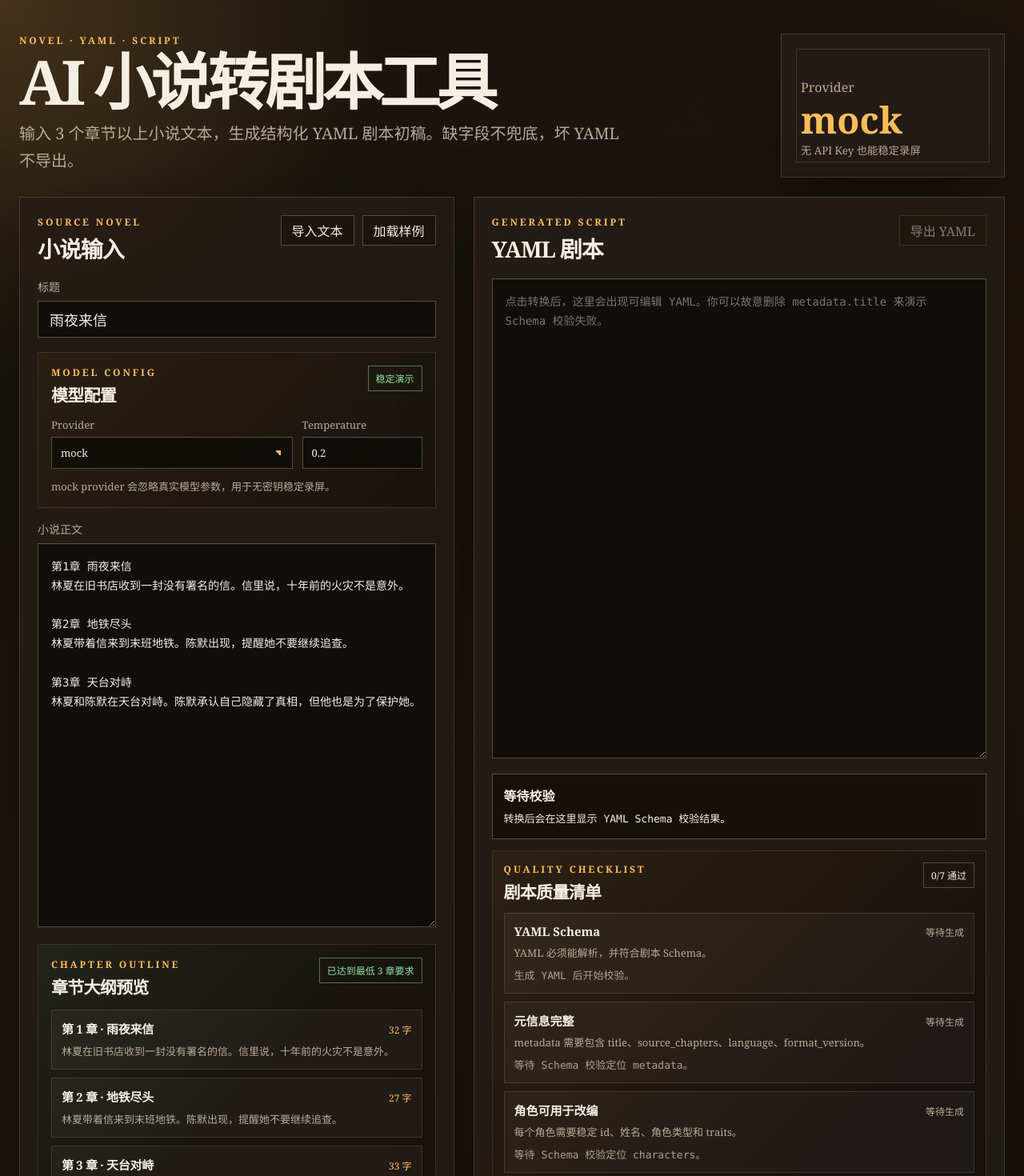
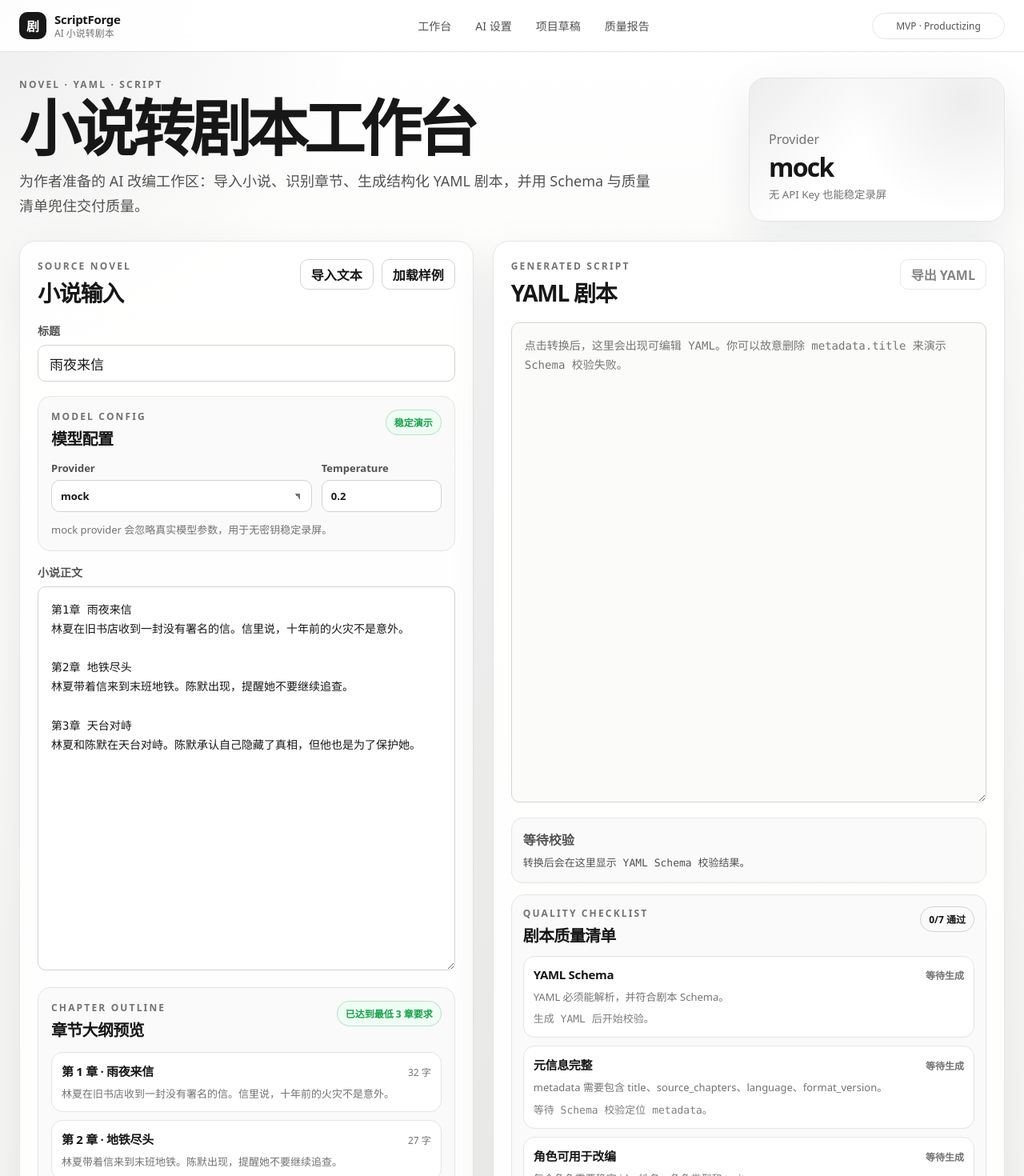
Before and after one commit to zgm2003/qiniuyun_work, a Next.js app: page / in a window 1280 px wide. Shown: the top 1470 px of the page at 80% size. Built offline with nearby package versions, Linux system fonts and the light colour scheme.

Commit message:
style: restyle workspace shell

```diff
--- a/src/app/globals.css
+++ b/src/app/globals.css
@@ -1,31 +1,47 @@
 :root {
-  color-scheme: dark;
-  --ink: #f5efe3;
-  --muted: #b9aa95;
-  --paper: #16130f;
-  --panel: rgba(36, 29, 22, 0.92);
-  --panel-strong: #2f261d;
-  --line: #5c4934;
-  --accent: #e8a23d;
-  --accent-strong: #ffbd59;
-  --danger: #ff766d;
-  --ok: #8fe6a0;
-  --shadow: rgba(0, 0, 0, 0.35);
+  color-scheme: light;
+  --background: #f7f7f5;
+  --background-strong: #ffffff;
+  --foreground: #171717;
+  --muted: #737373;
+  --muted-strong: #525252;
+  --card: #ffffff;
+  --card-soft: #fafafa;
+  --border: #e5e5e5;
+  --border-strong: #d4d4d4;
+  --primary: #171717;
+  --primary-foreground: #ffffff;
+  --danger: #dc2626;
+  --danger-soft: #fef2f2;
+  --success: #16a34a;
+  --success-soft: #f0fdf4;
+  --warning: #d97706;
+  --warning-soft: #fffbeb;
+  --info-soft: #f5f5f5;
+  --ring: rgba(23, 23, 23, 0.18);
+  --shadow: rgba(15, 23, 42, 0.08);
+  --mono: "SFMono-Regular", Consolas, "Liberation Mono", Menlo, monospace;
+  --sans: ui-sans-serif, system-ui, -apple-system, BlinkMacSystemFont, "Segoe UI", "Microsoft YaHei", sans-serif;
 }
 
 * {
   box-sizing: border-box;
 }
 
-html,
+html {
+  min-height: 100%;
+  scroll-behavior: smooth;
+  scroll-padding-top: 88px;
+}
+
 body {
   margin: 0;
   min-height: 100%;
   background:
-    radial-gradient(circle at top left, rgba(232, 162, 61, 0.22), transparent 30rem),
-    linear-gradient(135deg, #16130f 0%, #21170f 48%, #0f0d0a 100%);
-  color: var(--ink);
-  font-family: Georgia, "Times New Roman", "Songti SC", "SimSun", serif;
+    radial-gradient(circle at top left, rgba(23, 23, 23, 0.07), transparent 28rem),
+    linear-gradient(180deg, #ffffff 0%, var(--background) 48%, #f1f1ef 100%);
+  color: var(--foreground);
+  font-family: var(--sans);
 }
 
 button,
@@ -41,61 +57,150 @@ button {
 
 button:disabled {
   cursor: not-allowed;
-  opacity: 0.46;
+  opacity: 0.52;
 }
 
 a {
   color: inherit;
+  text-decoration: none;
+}
+
+.top-nav {
+  position: sticky;
+  top: 0;
+  z-index: 20;
+  border-bottom: 1px solid var(--border);
+  background: rgba(255, 255, 255, 0.88);
+  backdrop-filter: blur(18px);
+}
+
+.top-nav-inner {
+  display: flex;
+  width: min(1480px, calc(100vw - 48px));
+  height: 64px;
+  margin: 0 auto;
+  align-items: center;
+  justify-content: space-between;
+  gap: 24px;
+}
+
+.brand-mark {
+  display: inline-flex;
+  min-width: 220px;
+  align-items: center;
+  gap: 10px;
+}
+
+.brand-icon {
+  display: inline-grid;
+  width: 34px;
+  height: 34px;
+  place-items: center;
+  border-radius: 10px;
+  background: var(--primary);
+  color: var(--primary-foreground);
+  font-size: 16px;
+  font-weight: 800;
+}
+
+.brand-mark strong,
+.brand-mark small {
+  display: block;
+  line-height: 1.1;
+}
+
+.brand-mark strong {
+  font-size: 15px;
+  letter-spacing: -0.02em;
+}
+
+.brand-mark small {
+  margin-top: 3px;
+  color: var(--muted);
+  font-size: 12px;
+}
+
+.top-nav nav {
+  display: flex;
+  min-width: 0;
+  align-items: center;
+  justify-content: center;
+  gap: 6px;
+}
+
+.top-nav nav a {
+  border-radius: 999px;
+  padding: 8px 12px;
+  color: var(--muted-strong);
+  font-size: 14px;
+  transition: background 140ms ease, color 140ms ease;
+}
+
+.top-nav nav a:hover {
+  background: var(--info-soft);
+  color: var(--foreground);
+}
+
+.nav-status {
+  display: inline-flex;
+  min-width: 166px;
+  justify-content: center;
+  border: 1px solid var(--border);
+  border-radius: 999px;
+  padding: 7px 11px;
+  color: var(--muted-strong);
+  font-size: 12px;
+  white-space: nowrap;
 }
 
 .app-shell {
   width: min(1480px, calc(100vw - 48px));
   margin: 0 auto;
-  padding: 42px 0 56px;
+  padding: 32px 0 56px;
 }
 
 .hero-panel {
   display: grid;
-  grid-template-columns: 1fr 280px;
+  grid-template-columns: minmax(0, 1fr) 320px;
   gap: 24px;
   align-items: stretch;
   margin-bottom: 24px;
 }
 
 .hero-panel h1 {
-  max-width: 780px;
-  margin: 8px 0 14px;
-  font-size: clamp(42px, 6vw, 88px);
-  line-height: 0.9;
-  letter-spacing: -0.07em;
+  max-width: 860px;
+  margin: 10px 0 14px;
+  font-size: clamp(42px, 6vw, 82px);
+  line-height: 0.95;
+  letter-spacing: -0.075em;
 }
 
 .eyebrow,
 .section-kicker {
   margin: 0;
-  color: var(--accent-strong);
+  color: var(--muted);
   font-size: 12px;
-  font-weight: 700;
-  letter-spacing: 0.24em;
+  font-weight: 800;
+  letter-spacing: 0.18em;
   text-transform: uppercase;
 }
 
 .lead {
-  max-width: 760px;
+  max-width: 800px;
   margin: 0;
-  color: var(--muted);
-  font-size: 20px;
-  line-height: 1.7;
+  color: var(--muted-strong);
+  font-size: 18px;
+  line-height: 1.75;
 }
 
 .hero-card,
 .panel,
 .drafts-panel,
 .metrics-panel {
-  border: 1px solid rgba(232, 162, 61, 0.22);
-  background: var(--panel);
-  box-shadow: 0 24px 80px var(--shadow);
-  backdrop-filter: blur(16px);
+  border: 1px solid var(--border);
+  border-radius: 20px;
+  background: rgba(255, 255, 255, 0.88);
+  box-shadow: 0 20px 60px var(--shadow);
 }
 
 .hero-card {
@@ -110,34 +215,49 @@ a {
 
 .hero-card::before {
   position: absolute;
-  inset: 18px;
-  border: 1px solid rgba(245, 239, 227, 0.12);
+  inset: 0;
+  background:
+    linear-gradient(135deg, rgba(23, 23, 23, 0.08), transparent 44%),
+    radial-gradient(circle at 85% 15%, rgba(23, 23, 23, 0.08), transparent 9rem);
   content: "";
 }
 
 .hero-card span,
+.hero-card strong,
 .hero-card small {
   position: relative;
+}
+
+.hero-card span,
+.hero-card small {
   color: var(--muted);
 }
 
 .hero-card strong {
-  position: relative;
-  margin: 6px 0;
-  color: var(--accent-strong);
-  font-size: 46px;
+  display: block;
+  max-width: 100%;
+  margin: 8px 0;
+  overflow-wrap: anywhere;
+  font-size: 32px;
   line-height: 1;
+  letter-spacing: -0.055em;
 }
 
 .workspace-grid {
   display: grid;
-  grid-template-columns: minmax(0, 0.9fr) minmax(0, 1.1fr);
+  grid-template-columns: minmax(0, 0.94fr) minmax(0, 1.06fr);
   gap: 24px;
+  align-items: start;
 }
 
 .panel {
   min-width: 0;
   padding: 22px;
+}
+
+.output-panel {
+  position: sticky;
+  top: 88px;
 }
 
 .panel-head {
@@ -149,10 +269,11 @@ a {
 }
 
 .panel-head h2,
-.metrics-panel h2 {
+.metrics-panel h2,
+.drafts-head h2 {
   margin: 4px 0 0;
   font-size: 28px;
-  letter-spacing: -0.04em;
+  letter-spacing: -0.045em;
 }
 
 .source-actions {
@@ -176,8 +297,9 @@ a {
 .field-label {
   display: block;
   margin: 16px 0 8px;
-  color: var(--muted);
+  color: var(--muted-strong);
   font-size: 14px;
+  font-weight: 650;
 }
 
 .title-input,
@@ -186,11 +308,13 @@ a {
 .provider-select,
 .compact-input {
   width: 100%;
-  border: 1px solid var(--line);
+  border: 1px solid var(--border-strong);
+  border-radius: 10px;
   outline: none;
-  background: rgba(12, 10, 8, 0.72);
-  color: var(--ink);
-  box-shadow: inset 0 1px 0 rgba(255, 255, 255, 0.04);
+  background: #ffffff;
+  color: var(--foreground);
+  box-shadow: inset 0 1px 0 rgba(255, 255, 255, 0.75);
+  transition: border-color 140ms ease, box-shadow 140ms ease, background 140ms ease;
 }
 
 .title-input:focus,
@@ -198,53 +322,88 @@ a {
 .yaml-editor:focus,
 .provider-select:focus,
 .compact-input:focus {
-  border-color: var(--accent);
+  border-color: var(--primary);
+  box-shadow: 0 0 0 4px var(--ring);
 }
 
 .title-input {
   height: 46px;
   padding: 0 14px;
-  font-size: 18px;
+  font-size: 17px;
+}
+
+.model-config-card,
+.chapter-outline-card,
+.quality-card {
+  border: 1px solid var(--border);
+  border-radius: 16px;
+  background: var(--card-soft);
 }
 
 .model-config-card {
   margin-top: 18px;
-  border: 1px solid rgba(232, 162, 61, 0.18);
-  background:
-    linear-gradient(135deg, rgba(232, 162, 61, 0.08), transparent),
-    rgba(12, 10, 8, 0.42);
   padding: 16px;
 }
 
-.model-config-head {
+.model-config-head,
+.chapter-outline-head,
+.quality-head {
   display: flex;
   gap: 14px;
   align-items: flex-start;
   justify-content: space-between;
+}
+
+.model-config-head {
   margin-bottom: 14px;
 }
 
-.model-config-head h3 {
+.model-config-head h3,
+.chapter-outline-head h3,
+.quality-head h3 {
   margin: 4px 0 0;
-  font-size: 21px;
+  font-size: 20px;
   letter-spacing: -0.035em;
 }
 
-.provider-pill {
-  border: 1px solid var(--line);
-  padding: 6px 9px;
+.provider-pill,
+.outline-pill,
+.quality-score,
+.status {
+  display: inline-flex;
+  align-items: center;
+  border: 1px solid var(--border-strong);
+  border-radius: 999px;
+  padding: 6px 10px;
   font-size: 12px;
+  font-weight: 700;
   white-space: nowrap;
 }
 
-.provider-pill.mock {
-  border-color: rgba(143, 230, 160, 0.45);
-  color: var(--ok);
+.provider-pill.mock,
+.outline-pill.ok,
+.status.ok,
+.validation.ok,
+.quality-score.pass {
+  border-color: rgba(22, 163, 74, 0.26);
+  background: var(--success-soft);
+  color: var(--success);
 }
 
 .provider-pill.live {
-  border-color: rgba(232, 162, 61, 0.5);
-  color: var(--accent-strong);
+  border-color: rgba(217, 119, 6, 0.28);
+  background: var(--warning-soft);
+  color: var(--warning);
+}
+
+.outline-pill.bad,
+.status.bad,
+.validation.bad,
+.error-box,
+.quality-score.fail {
+  border-color: rgba(220, 38, 38, 0.26);
+  background: var(--danger-soft);
+  color: var(--danger);
 }
 
 .model-grid,
@@ -265,26 +424,29 @@ a {
 .model-live-fields label {
   display: grid;
   gap: 6px;
-  color: var(--muted);
+  color: var(--muted-strong);
   font-size: 13px;
+  font-weight: 650;
 }
 
 .provider-select,
 .compact-input {
   height: 40px;
   padding: 0 11px;
-  color: var(--ink);
 }
 
 .provider-select {
   appearance: none;
   background:
-    linear-gradient(45deg, transparent 50%, var(--accent-strong) 50%) right 14px center / 7px 7px no-repeat,
-    rgba(12, 10, 8, 0.72);
+    linear-gradient(45deg, transparent 50%, var(--muted) 50%) right 14px center / 7px 7px no-repeat,
+    #ffffff;
 }
 
-.sensitive-input {
-  font-family: "Cascadia Mono", Consolas, monospace;
+.sensitive-input,
+.yaml-editor,
+.validation pre,
+.quality-item small {
+  font-family: var(--mono);
 }
 
 .config-hint {
@@ -299,20 +461,22 @@ a {
   min-height: 480px;
   padding: 16px;
   resize: vertical;
-  font-family: "Cascadia Mono", "SFMono-Regular", Consolas, "Microsoft YaHei UI", monospace;
+  font-family: var(--mono);
   font-size: 14px;
   line-height: 1.72;
 }
 
 .yaml-editor {
   min-height: 600px;
+  background: #fbfbfa;
 }
 
 .source-message {
   margin: 12px 0 0;
-  border: 1px solid rgba(143, 230, 160, 0.35);
-  background: rgba(12, 10, 8, 0.44);
-  color: var(--ok);
+  border: 1px solid rgba(22, 163, 74, 0.24);
+  border-radius: 12px;
+  background: var(--success-soft);
+  color: var(--success);
   padding: 10px 12px;
   font-size: 13px;
   line-height: 1.5;
@@ -320,41 +484,7 @@ a {
 
 .chapter-outline-card {
   margin-top: 16px;
-  border: 1px solid rgba(232, 162, 61, 0.18);
-  background:
-    linear-gradient(135deg, rgba(143, 230, 160, 0.08), transparent 52%),
-    rgba(12, 10, 8, 0.42);
   padding: 16px;
-}
-
-.chapter-outline-head {
-  display: flex;
-  gap: 14px;
-  align-items: flex-start;
-  justify-content: space-between;
-}
-
-.chapter-outline-head h3 {
-  margin: 4px 0 0;
-  font-size: 21px;
-  letter-spacing: -0.035em;
-}
-
-.outline-pill {
-  border: 1px solid var(--line);
-  padding: 6px 9px;
-  font-size: 12px;
-  white-space: nowrap;
-}
-
-.outline-pill.ok {
-  border-color: rgba(143, 230, 160, 0.45);
-  color: var(--ok);
-}
-
-.outline-pill.bad {
-  border-color: rgba(255, 118, 109, 0.5);
-  color: var(--danger);
 }
 
 .chapter-outline-list {
@@ -365,36 +495,48 @@ a {
   list-style: none;
 }
 
+.chapter-outline-item,
+.quality-item,
+.draft-card,
+.metric-card {
+  border: 1px solid var(--border);
+  border-radius: 14px;
+  background: #ffffff;
+}
+
 .chapter-outline-item {
-  border: 1px solid rgba(245, 239, 227, 0.12);
-  background: rgba(255, 255, 255, 0.035);
   padding: 12px;
 }
 
 .chapter-outline-item.empty {
-  border-color: rgba(255, 118, 109, 0.42);
+  border-color: rgba(220, 38, 38, 0.28);
+  background: var(--danger-soft);
 }
 
-.chapter-outline-meta {
+.chapter-outline-meta,
+.quality-item-head {
   display: flex;
   gap: 12px;
   align-items: baseline;
   justify-content: space-between;
 }
 
-.chapter-outline-meta strong {
+.chapter-outline-meta strong,
+.quality-item-head strong {
   font-size: 15px;
   letter-spacing: -0.02em;
 }
 
 .chapter-outline-meta span {
-  color: var(--accent-strong);
+  color: var(--muted);
   font-size: 12px;
   white-space: nowrap;
 }
 
 .chapter-outline-item p,
-.empty-outline {
+.empty-outline,
+.quality-item p,
+.quality-item small {
   margin: 8px 0 0;
   color: var(--muted);
   font-size: 13px;
@@ -413,56 +555,13 @@ a {
   margin-top: 16px;
 }
 
-.status,
 .validation,
-.error-box {
-  border: 1px solid var(--line);
-  background: rgba(12, 10, 8, 0.58);
-}
-
-.status {
-  padding: 10px 12px;
-  font-size: 14px;
-}
-
-.status.ok,
-.validation.ok {
-  border-color: rgba(143, 230, 160, 0.45);
-  color: var(--ok);
-}
-
-.status.bad,
-.validation.bad,
-.error-box {
-  border-color: rgba(255, 118, 109, 0.5);
-  color: var(--danger);
-}
-
-.primary-button,
-.ghost-button {
-  border: 1px solid transparent;
-  transition: transform 140ms ease, border-color 140ms ease, background 140ms ease;
-}
-
-.primary-button:hover:not(:disabled),
-.ghost-button:hover:not(:disabled) {
-  transform: translateY(-1px);
-}
-
-.primary-button {
-  min-height: 44px;
-  padding: 0 18px;
-  background: var(--accent);
-  color: #1b1209;
-  font-weight: 800;
-}
-
-.ghost-button {
-  min-height: 38px;
-  padding: 0 13px;
-  border-color: var(--line);
-  background: rgba(12, 10, 8, 0.36);
-  color: var(--ink);
+.error-box,
+.draft-message,
+.empty-drafts {
+  border: 1px solid var(--border);
+  border-radius: 14px;
+  background: var(--card-soft);
 }
 
 .error-box {
@@ -474,6 +573,7 @@ a {
 .validation {
   margin-top: 14px;
   padding: 14px;
+  color: var(--muted-strong);
 }
 
 .validation strong {
@@ -486,57 +586,58 @@ a {
   overflow: auto;
   color: inherit;
   white-space: pre-wrap;
-  font-family: "Cascadia Mono", Consolas, monospace;
   font-size: 13px;
   line-height: 1.55;
 }
 
+.primary-button,
+.ghost-button {
+  border: 1px solid transparent;
+  border-radius: 10px;
+  transition: transform 140ms ease, border-color 140ms ease, background 140ms ease, color 140ms ease;
+}
+
+.primary-button:hover:not(:disabled),
+.ghost-button:hover:not(:disabled) {
+  transform: translateY(-1px);
+}
+
+.primary-button {
+  min-height: 44px;
+  padding: 0 18px;
+  background: var(--primary);
+  color: var(--primary-foreground);
+  font-weight: 800;
+}
+
+.ghost-button {
+  min-height: 38px;
+  padding: 0 13px;
+  border-color: var(--border-strong);
+  background: #ffffff;
+  color: var(--foreground);
+  font-weight: 650;
+}
+
+.ghost-button:hover:not(:disabled) {
+  border-color: var(--primary);
+}
+
 .quality-card {
   margin-top: 14px;
-  border: 1px solid rgba(232, 162, 61, 0.2);
-  background:
-    linear-gradient(135deg, rgba(232, 162, 61, 0.1), transparent 55%),
-    rgba(12, 10, 8, 0.5);
   padding: 14px;
 }
 
 .quality-card.pass {
-  border-color: rgba(143, 230, 160, 0.36);
+  border-color: rgba(22, 163, 74, 0.28);
 }
 
 .quality-card.fail {
-  border-color: rgba(255, 118, 109, 0.42);
+  border-color: rgba(220, 38, 38, 0.28);
 }
 
 .quality-head {
-  display: flex;
-  gap: 14px;
-  align-items: flex-start;
-  justify-content: space-between;
   margin-bottom: 12px;
-}
-
-.quality-head h3 {
-  margin: 4px 0 0;
-  font-size: 21px;
-  letter-spacing: -0.035em;
-}
-
-.quality-score {
-  border: 1px solid var(--line);
-  padding: 6px 9px;
-  font-size: 12px;
-  white-space: nowrap;
-}
-
-.quality-score.pass {
-  border-color: rgba(143, 230, 160, 0.45);
-  color: var(--ok);
-}
-
-.quality-score.fail {
-  border-color: rgba(255, 118, 109, 0.5);
-  color: var(--danger);
 }
 
 .quality-list {
@@ -548,55 +649,35 @@ a {
 }
 
 .quality-item {
-  border: 1px solid rgba(245, 239, 227, 0.12);
-  background: rgba(255, 255, 255, 0.035);
   padding: 12px;
 }
 
 .quality-item.pass {
-  border-color: rgba(143, 230, 160, 0.28);
+  border-color: rgba(22, 163, 74, 0.22);
 }
 
 .quality-item.fail {
-  border-color: rgba(255, 118, 109, 0.42);
-}
-
-.quality-item-head {
-  display: flex;
-  gap: 12px;
-  align-items: baseline;
-  justify-content: space-between;
-}
-
-.quality-item-head strong {
-  font-size: 15px;
+  border-color: rgba(220, 38, 38, 0.28);
+  background: var(--danger-soft);
 }
 
 .quality-item-head span {
   color: var(--muted);
   font-size: 12px;
+  font-weight: 700;
   white-space: nowrap;
 }
 
 .quality-item.pass .quality-item-head span {
-  color: var(--ok);
+  color: var(--success);
 }
 
 .quality-item.fail .quality-item-head span {
   color: var(--danger);
 }
 
-.quality-item p,
 .quality-item small {
   display: block;
-  margin: 8px 0 0;
-  color: var(--muted);
-  font-size: 13px;
-  line-height: 1.5;
-}
-
-.quality-item small {
-  font-family: "Cascadia Mono", Consolas, monospace;
   opacity: 0.92;
 }
 
@@ -613,9 +694,7 @@ a {
 }
 
 .drafts-head h2 {
-  margin: 4px 0 8px;
-  font-size: 28px;
-  letter-spacing: -0.04em;
+  margin-bottom: 8px;
 }
 
 .drafts-head p,
@@ -644,8 +723,6 @@ a {
 
 .draft-message,
 .empty-drafts {
-  border: 1px solid var(--line);
-  background: rgba(12, 10, 8, 0.44);
   padding: 12px;
 }
 
@@ -669,16 +746,14 @@ a {
   min-height: 136px;
   gap: 16px;
   align-content: space-between;
-  border: 1px solid rgba(245, 239, 227, 0.12);
-  background: rgba(255, 255, 255, 0.035);
   padding: 16px;
 }
 
 .draft-card.active {
-  border-color: rgba(232, 162, 61, 0.55);
+  border-color: rgba(23, 23, 23, 0.44);
   background:
-    linear-gradient(135deg, rgba(232, 162, 61, 0.12), transparent),
-    rgba(255, 255, 255, 0.035);
+    linear-gradient(135deg, rgba(23, 23, 23, 0.055), transparent),
+    #ffffff;
 }
 
 .draft-card h3 {
@@ -700,7 +775,7 @@ a {
 }
 
 .danger-button {
-  border-color: rgba(255, 118, 109, 0.5);
+  border-color: rgba(220, 38, 38, 0.28);
   color: var(--danger);
 }
 
@@ -719,8 +794,6 @@ a {
 }
 
 .metric-card {
-  border: 1px solid rgba(245, 239, 227, 0.12);
-  background: rgba(255, 255, 255, 0.035);
   padding: 18px;
 }
 
@@ -733,26 +806,95 @@ a {
 .metric-card strong {
   display: block;
   margin-top: 8px;
-  color: var(--accent-strong);
   font-size: 34px;
   line-height: 1;
+  letter-spacing: -0.045em;
 }
 
-@media (max-width: 980px) {
+@media (max-width: 1080px) {
+  .top-nav-inner {
+    width: min(100vw - 32px, 860px);
+  }
+
+  .brand-mark {
+    min-width: 0;
+  }
+
+  .nav-status {
+    display: none;
+  }
+
   .app-shell {
-    width: min(100vw - 28px, 760px);
-    padding-top: 24px;
+    width: min(100vw - 32px, 860px);
   }
 
   .hero-panel,
   .workspace-grid,
-  .drafts-head,
   .metrics-panel {
     grid-template-columns: 1fr;
   }
 
-  .drafts-head {
-    display: grid;
+  .output-panel {
+    position: static;
+  }
+}
+
+@media (max-width: 760px) {
+  html {
+    scroll-padding-top: 72px;
+  }
+
+  .top-nav-inner {
+    height: auto;
+    min-height: 64px;
+    flex-wrap: wrap;
+    gap: 10px;
+    padding: 10px 0;
+  }
+
+  .top-nav nav {
+    order: 3;
+    width: 100%;
+    justify-content: flex-start;
+    overflow-x: auto;
+    padding-bottom: 2px;
+  }
+
+  .top-nav nav a {
+    flex: 0 0 auto;
+  }
+
+  .app-shell {
+    padding-top: 24px;
+  }
+
+  .hero-panel h1 {
+    font-size: clamp(38px, 13vw, 56px);
+  }
+
+  .panel,
+  .drafts-panel,
+  .metrics-panel {
+    padding: 16px;
+    border-radius: 16px;
+  }
+
+  .panel-head,
+  .drafts-head,
+  .status-row,
+  .source-actions,
+  .chapter-outline-head,
+  .chapter-outline-meta,
+  .quality-head,
+  .quality-item-head {
+    align-items: flex-start;
+    flex-direction: column;
+  }
+
+  .model-grid,
+  .metrics-grid,
+  .draft-list {
+    grid-template-columns: 1fr;
   }
 
   .draft-actions {
@@ -760,29 +902,14 @@ a {
     text-align: left;
   }
 
-  .draft-list {
-    grid-template-columns: 1fr;
+  .source-actions,
+  .draft-card-actions {
+    width: 100%;
   }
 
-  .metrics-grid {
-    grid-template-columns: repeat(2, minmax(0, 1fr));
-  }
-
-  .status-row {
-    align-items: stretch;
-    flex-direction: column;
-  }
-
-  .source-actions {
-    align-items: stretch;
-    flex-direction: column;
-  }
-
-  .chapter-outline-head,
-  .chapter-outline-meta,
-  .quality-head,
-  .quality-item-head {
-    align-items: flex-start;
-    flex-direction: column;
+  .source-actions .ghost-button,
+  .draft-card-actions .ghost-button,
+  .primary-button {
+    width: 100%;
   }
 }
--- a/src/app/page.tsx
+++ b/src/app/page.tsx
@@ -280,13 +280,33 @@ export default function Home() {
     : `还差 ${chapterOutline.missingChapterCount} 章`;
 
   return (
-    <main className="app-shell">
+    <>
+      <header className="top-nav">
+        <div className="top-nav-inner">
+          <a className="brand-mark" href="#workspace" aria-label="AI 小说转剧本工作台首页">
+            <span className="brand-icon">剧</span>
+            <span>
+              <strong>ScriptForge</strong>
+              <small>AI 小说转剧本</small>
+            </span>
+          </a>
+          <nav aria-label="产品导航">
+            <a href="#workspace">工作台</a>
+            <a href="#model-config">AI 设置</a>
+            <a href="#drafts">项目草稿</a>
+            <a href="#report">质量报告</a>
+          </nav>
+          <span className="nav-status">MVP · Productizing</span>
+        </div>
+      </header>
+
+      <main id="workspace" className="app-shell">
       <section className="hero-panel">
         <div>
           <p className="eyebrow">Novel · YAML · Script</p>
-          <h1>AI 小说转剧本工具</h1>
+          <h1>小说转剧本工作台</h1>
           <p className="lead">
-            输入 3 个章节以上小说文本，生成结构化 YAML 剧本初稿。缺字段不兜底，坏 YAML 不导出。
+            为作者准备的 AI 改编工作区：导入小说、识别章节、生成结构化 YAML 剧本，并用 Schema 与质量清单兜住交付质量。
           </p>
         </div>
         <div className="hero-card" aria-label="当前模型配置">
@@ -331,7 +351,7 @@ export default function Home() {
             placeholder="请输入作品标题"
           />
 
-          <div className="model-config-card" aria-label="模型配置">
+          <div id="model-config" className="model-config-card" aria-label="模型配置">
             <div className="model-config-head">
               <div>
                 <p className="section-kicker">Model Config</p>
@@ -509,7 +529,7 @@ export default function Home() {
         </div>
       </section>
 
-      <section className="drafts-panel" aria-label="本地项目草稿">
+      <section id="drafts" className="drafts-panel" aria-label="本地项目草稿">
         <div className="drafts-head">
           <div>
             <p className="section-kicker">Local Drafts</p>
@@ -555,7 +575,7 @@ export default function Home() {
         )}
       </section>
 
-      <section className="metrics-panel" aria-label="转换总结">
+      <section id="report" className="metrics-panel" aria-label="转换总结">
         <div>
           <p className="section-kicker">Conversion Report</p>
           <h2>课后式总结</h2>
@@ -567,7 +587,8 @@ export default function Home() {
           <Metric label="台词" value={report?.dialogueLineCount ?? "—"} />
         </div>
       </section>
-    </main>
+      </main>
+    </>
   );
 }
 
```
Also changed, not shown: 3 other files (tests, documents, lock files or other folders).
